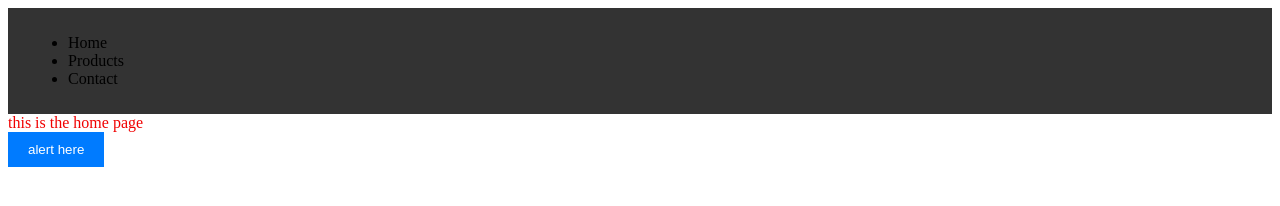
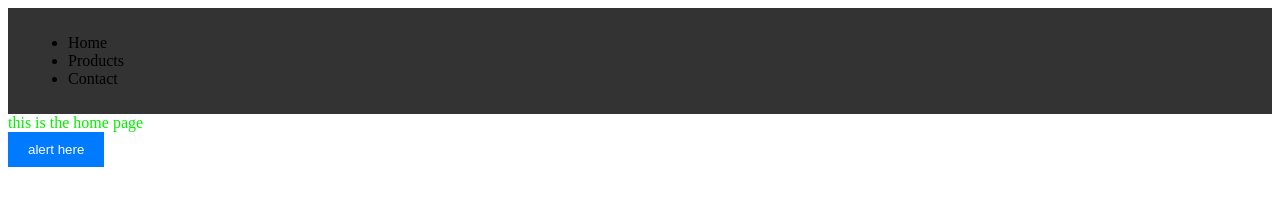
Before and after one commit to RowanTamer23/git-ITI-Demo, a plain HTML site: page index.html in a window 1280 px wide. In both pictures the pointer is over the element "this is the home page". Drawn offline with Linux system fonts and the light colour scheme.

Commit message:
version 3, branch1

```diff
--- a/style.css
+++ b/style.css
@@ -24,3 +24,6 @@ nav a {
 .btn:hover {
   background-color: #0056b3;
 }
+p:hover {
+  color: #00f000;
+}
```
